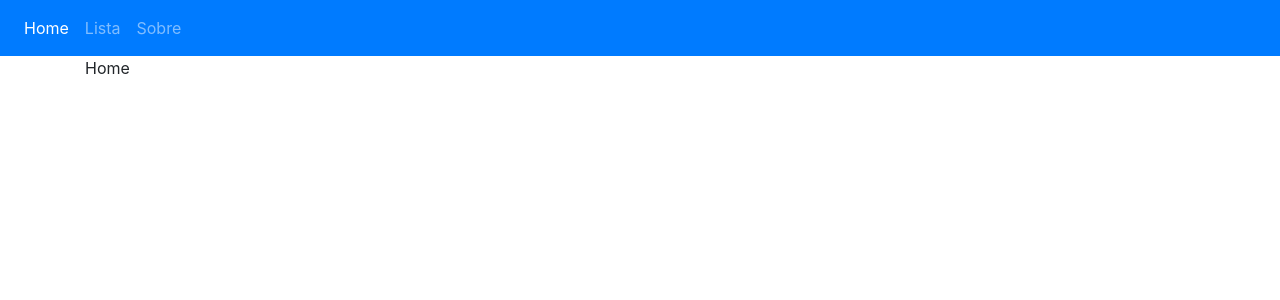
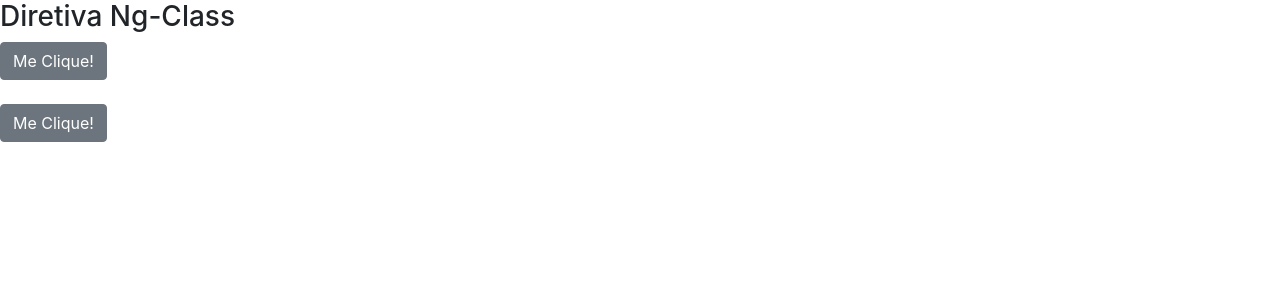
Before and after one commit to Romario-Ferreira/diretivas-angular, an Angular app: page / in a window 1280 px wide. Shown: the top 300 px of the page. Built offline with nearby package versions, Linux system fonts and the light colour scheme.

Commit message:
diretiva ng-class

```diff
--- a/src/app/app.component.html
+++ b/src/app/app.component.html
@@ -1,3 +1,4 @@
 <!--diretiva-ng-if></!--diretiva-ng-if-->
 <!--diretiva-ng-for></!--diretiva-ng-for-->
-<diretiva-ng-switch></diretiva-ng-switch>
+<!--diretiva-ng-switch></!--diretiva-ng-switch-->
+<diretiva-ng-class></diretiva-ng-class>
--- a/src/app/app.module.ts
+++ b/src/app/app.module.ts
@@ -7,13 +7,15 @@ import { DiretivaNgIfComponent } from './diretiva-ng-if/diretiva-ng-if.component
 import { CursosService } from './services/cursos.service';
 import { DiretivaNgForComponent } from './diretiva-ng-for/diretiva-ng-for.component';
 import { DiretivaNgSwitchComponent } from './diretiva-ng-switch/diretiva-ng-switch.component';
+import { DiretivaNgClassComponent } from './diretiva-ng-class/diretiva-ng-class.component';
 
 @NgModule({
   declarations: [
     AppComponent,
     DiretivaNgIfComponent,
     DiretivaNgForComponent,
-    DiretivaNgSwitchComponent
+    DiretivaNgSwitchComponent,
+    DiretivaNgClassComponent
   ],
   imports: [
     BrowserModule,
--- /dev/null
+++ b/src/app/diretiva-ng-class/diretiva-ng-class.component.html
@@ -0,0 +1,19 @@
+<h3> Diretiva Ng-Class</h3>
+
+<button class="btn"
+[class.btn-secondary]="!botaoAtivo"
+[class.btn-primary]="botaoAtivo"
+(click)="onClick()">
+    Me Clique!
+</button>
+
+<br><br>
+
+<button class="btn"
+[ngClass]="{
+  'btn-secondary' : !botaoAtivo ,
+  'btn-primary' : botaoAtivo
+}"
+(click)="onClick()">
+    Me Clique!
+</button>
--- /dev/null
+++ b/src/app/diretiva-ng-class/diretiva-ng-class.component.ts
@@ -0,0 +1,14 @@
+import { Component } from '@angular/core';
+
+@Component({
+  selector: 'diretiva-ng-class',
+  templateUrl: './diretiva-ng-class.component.html',
+  styleUrls: ['./diretiva-ng-class.component.scss']
+})
+export class DiretivaNgClassComponent {
+  botaoAtivo: boolean = false;
+
+  onClick (){
+    this.botaoAtivo = !this.botaoAtivo;
+  }
+}
```
Also changed, not shown: src/app/diretiva-ng-class/diretiva-ng-class.component.scss (added), 1 other file (tests, documents, lock files or other folders).
